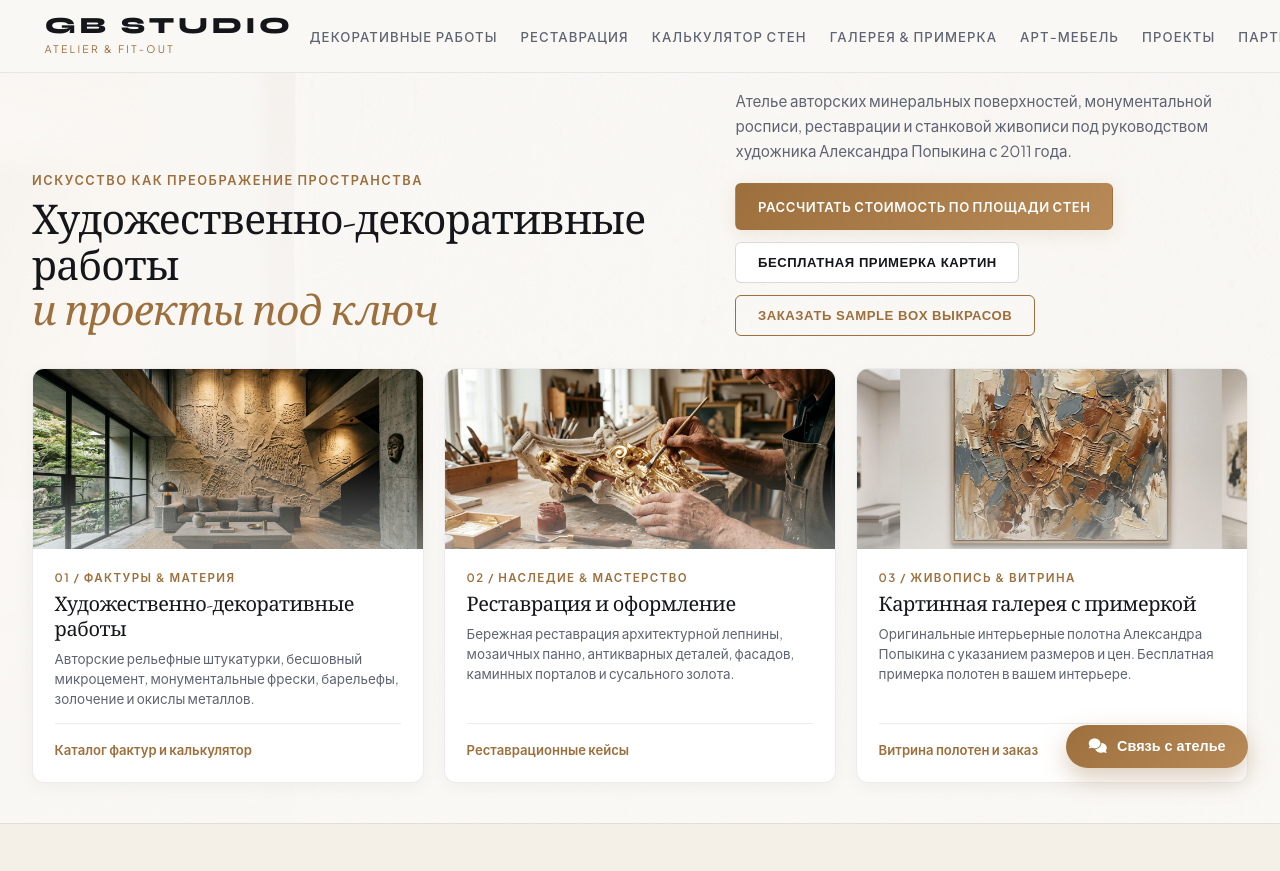
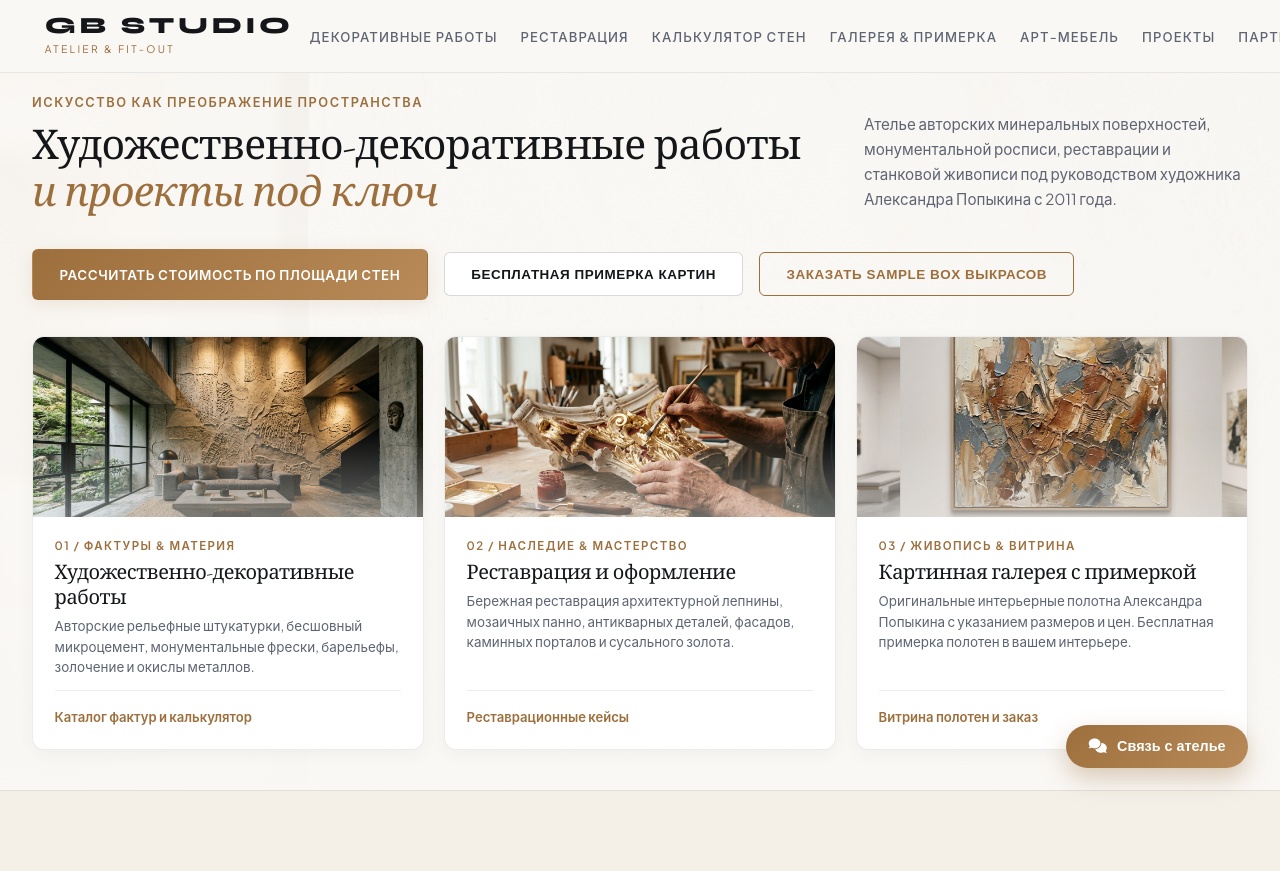
Before and after one commit to LIDERWAR/Golden-brush-studio, a Django app: page / in a window 1280 px wide. Shown: the top 871 px of the page. Run offline with Django 5.2, Linux system fonts and the light colour scheme; data that the repository does not hold is empty.

Commit message:
fix(ui): eliminate broken wrap on hero title, position atelier slogan right, place CTA buttons in horizontal bar above portal cards

```diff
--- a/static/css/style.css
+++ b/static/css/style.css
@@ -1904,78 +1904,102 @@ img {
   width: 100%;
 }
 
-/* Hero Split Header (Architectural Editorial Layout) */
-.hero-header-split {
-  display: grid;
-  grid-template-columns: 1.12fr 0.88fr;
-  gap: clamp(2rem, 4vw, 4.5rem);
+/* Hero Header Composition (Architectural Editorial Layout) */
+.hero-composition {
+  width: 100%;
+  margin-bottom: 2.25rem;
+}
+
+.hero-header-top {
+  display: flex;
+  justify-content: space-between;
   align-items: flex-end;
-  margin-bottom: 2rem;
-  width: 100%;
-}
-
-.hero-title-col {
-  display: flex;
-  flex-direction: column;
-}
-
-.hero-title-col .eyebrow {
-  margin-bottom: 0.5rem;
+  gap: clamp(2rem, 3.5vw, 4.5rem);
+  margin-bottom: 1.75rem;
+}
+
+.hero-title-area {
+  flex: 1 1 auto;
+  min-width: 0;
+}
+
+.hero-title-area .eyebrow {
+  margin-bottom: 0.65rem;
 }
 
 .hero-atelier-title {
   font-family: var(--font-serif);
-  font-size: clamp(2rem, 3.2vw, 3.2rem);
-  line-height: 1.12;
+  font-size: clamp(2.15rem, 3.2vw, 3.25rem);
+  line-height: 1.15;
   font-weight: 400;
   color: var(--text-main);
   margin: 0;
 }
 
-.hero-atelier-title .accent {
-  color: var(--accent-bronze);
+.hero-atelier-title .title-line-main {
+  display: block;
+  white-space: nowrap;
+}
+
+.hero-atelier-title .title-line-sub {
+  display: block;
   font-style: italic;
+  color: var(--accent-bronze);
   background: none;
   -webkit-text-fill-color: initial;
 }
 
-.hero-actions-col {
-  display: flex;
-  flex-direction: column;
-  justify-content: flex-end;
+.hero-desc-area {
+  flex: 0 0 clamp(320px, 30vw, 440px);
+  margin-bottom: 0.35rem;
 }
 
 .hero-atelier-desc {
-  font-size: clamp(0.95rem, 1.1vw, 1.05rem);
+  font-size: clamp(0.95rem, 1.05vw, 1.05rem);
   color: var(--text-muted);
   line-height: 1.65;
-  margin-bottom: 1.25rem;
-}
-
-.hero-cta-row {
-  display: flex;
-  gap: 0.75rem;
+  margin: 0;
+}
+
+/* Horizontal Button Bar Across the Bottom of the Header Block */
+.hero-cta-bar {
+  display: flex;
+  align-items: center;
+  gap: 1rem;
   flex-wrap: wrap;
-}
-
-.hero-cta-row .btn {
-  padding: 0.75rem 1.35rem;
-  font-size: 0.82rem;
+  padding-top: 0.25rem;
+}
+
+.hero-cta-bar .btn {
+  padding: 0.85rem 1.65rem;
+  font-size: 0.84rem;
   white-space: nowrap;
 }
 
-@media (max-width: 1024px) {
-  .hero-header-split {
-    grid-template-columns: 1fr;
-    gap: 1.5rem;
-    margin-bottom: 1.75rem;
-  }
-}
-
-.hero-headline-block {
-  text-align: center;
-  max-width: 1100px;
-  margin: 0 auto 1.5rem;
+@media (max-width: 1120px) {
+  .hero-atelier-title .title-line-main {
+    white-space: normal;
+  }
+  .hero-header-top {
+    flex-direction: column;
+    align-items: flex-start;
+    gap: 1.25rem;
+  }
+  .hero-desc-area {
+    flex: 1 1 auto;
+    max-width: 100%;
+    margin-bottom: 0;
+  }
+}
+
+@media (max-width: 768px) {
+  .hero-cta-bar {
+    gap: 0.75rem;
+  }
+  .hero-cta-bar .btn {
+    width: 100%;
+    text-align: center;
+  }
 }
 
 /* Portals Grid (The 3 Windows) */
--- a/templates/base.html
+++ b/templates/base.html
@@ -8,7 +8,7 @@
     <meta name="description" content="{% block meta_desc %}Генеральный подряд и авторская отделка масштабных коммерческих объектов, отелей, производств и офисов. Собственная арт-лаборатория фактур под руководством Александра Попыкина.{% endblock %}">
 
     <!-- Design System CSS -->
-    <link rel="stylesheet" href="/static/css/style.css?v=20260924-light-v5">
+    <link rel="stylesheet" href="/static/css/style.css?v=20260924-light-v6">
 
     <!-- Favicon / FontAwesome icons -->
     <link rel="stylesheet" href="https://cdnjs.cloudflare.com/ajax/libs/font-awesome/6.4.0/css/all.min.css">
--- a/templates/index.html
+++ b/templates/index.html
@@ -8,23 +8,27 @@
 
     <div class="container hero-atelier-container">
         <!-- Top Slogan & Headline Split Row -->
-        <div class="hero-header-split">
-            <div class="hero-title-col">
+        <div class="hero-composition">
+            <div class="hero-header-top">
+                <div class="hero-title-area">
                     <div class="eyebrow">Искусство как преображение пространства</div>
                     <h1 class="hero-atelier-title">
-                    Художественно-декоративные работы <br>
-                    <span class="accent">и проекты под ключ</span>
+                        <span class="title-line-main">Художественно-декоративные работы</span>
+                        <span class="accent title-line-sub">и проекты под ключ</span>
                     </h1>
                 </div>
-            <div class="hero-actions-col">
+                <div class="hero-desc-area">
                     <p class="hero-atelier-desc">
                         Ателье авторских минеральных поверхностей, монументальной росписи, реставрации и станковой живописи под руководством художника Александра Попыкина с 2011 года.
                     </p>
-                <div class="hero-cta-row">
+                </div>
+            </div>
+
+            <!-- CTA Buttons in a Clean Horizontal Row Across the Bottom of the Header Composition -->
+            <div class="hero-cta-bar">
                 <a href="#calculator" class="btn btn-primary">Рассчитать стоимость по площади стен</a>
                 <button type="button" class="btn btn-secondary btn-open-fitting">Бесплатная примерка картин</button>
                 <button type="button" class="btn btn-outline-gold btn-open-samplebox">Заказать Sample Box выкрасов</button>
-                </div>
             </div>
         </div>
 
```
Lines whose indentation alone changed are shown as unchanged.
